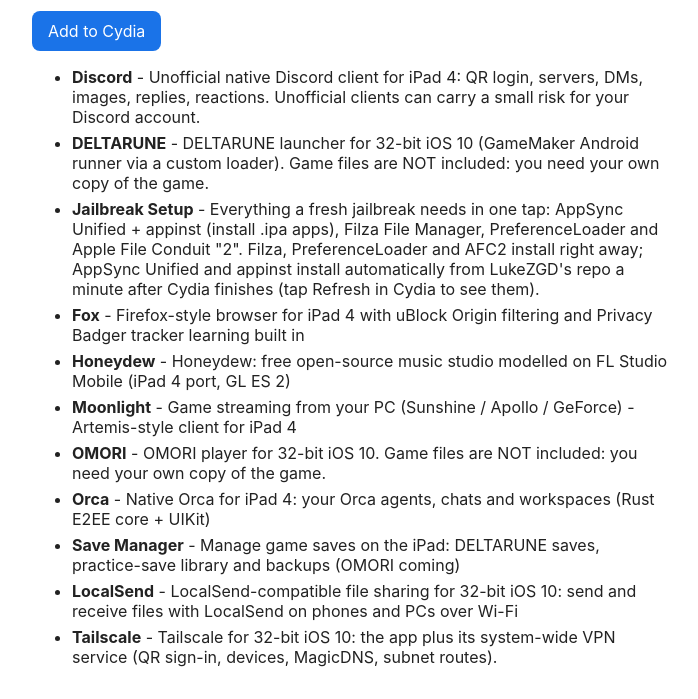
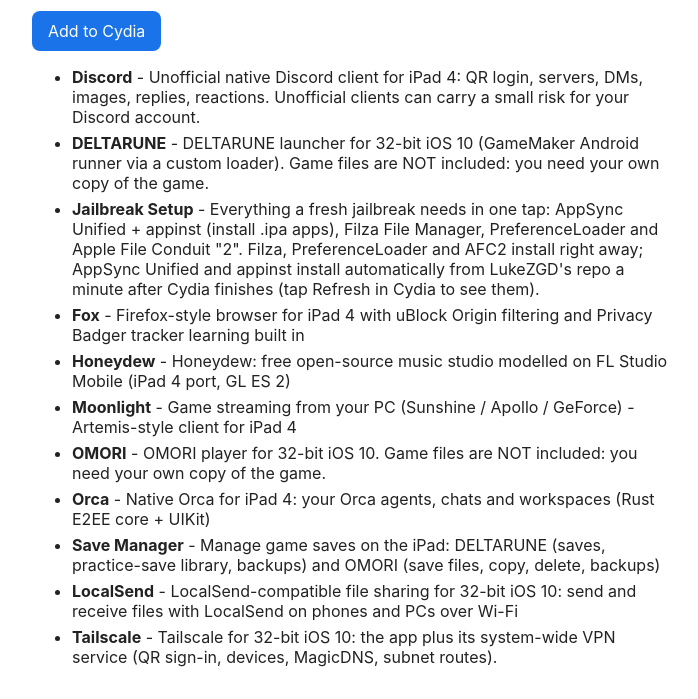
Before and after one commit to h2ixi/cydia, a plain HTML site: page index.html in a window 1280 px wide. Shown: the part 118-817 px from the top of the page, without its empty margins (288-986 px from the left). Drawn offline with Linux system fonts and the light colour scheme.

Commit message:
Save Manager 1.1: OMORI saves (copy, delete, backups)
Co-Authored-By: Claude Opus 5.5 <noreply@anthropic.com>

```diff
--- a/index.html
+++ b/index.html
@@ -9,7 +9,7 @@
 <li><b>Moonlight</b> - Game streaming from your PC (Sunshine / Apollo / GeForce) - Artemis-style client for iPad 4</li>
 <li><b>OMORI</b> - OMORI player for 32-bit iOS 10. Game files are NOT included: you need your own copy of the game.</li>
 <li><b>Orca</b> - Native Orca for iPad 4: your Orca agents, chats and workspaces (Rust E2EE core + UIKit)</li>
-<li><b>Save Manager</b> - Manage game saves on the iPad: DELTARUNE saves, practice-save library and backups (OMORI coming)</li>
+<li><b>Save Manager</b> - Manage game saves on the iPad: DELTARUNE (saves, practice-save library, backups) and OMORI (save files, copy, delete, backups)</li>
 <li><b>LocalSend</b> - LocalSend-compatible file sharing for 32-bit iOS 10: send and receive files with LocalSend on phones and PCs over Wi-Fi</li>
 <li><b>Tailscale</b> - Tailscale for 32-bit iOS 10: the app plus its system-wide VPN service (QR sign-in, devices, MagicDNS, subnet routes).</li>
 </ul>
```
Also changed, not shown: 17 other files.
